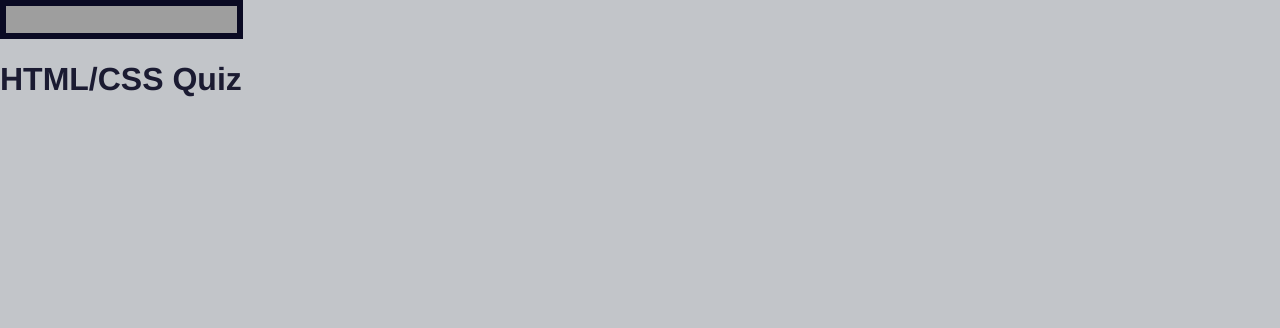
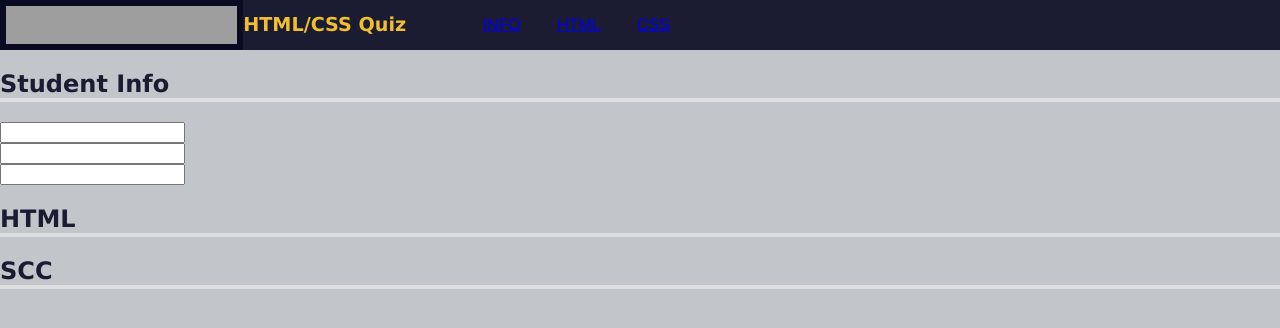
Before and after one commit to Tatyks/quiz_accessibility, a plain HTML site: page index.html in a window 1280 px wide. Drawn offline with Linux system fonts and the light colour scheme; grey boxes are pictures that could not be loaded.

Commit message:
Accessibility project step 10-20

```diff
--- a/index.html
+++ b/index.html
@@ -11,9 +11,42 @@
         <img src="https://cdn.freecodecamp.org/platform/universal/fcc_primary.svg"
         alt="freecodecamp logo image" id="logo">
         <h1>HTML/CSS Quiz</h1>
-        <nav></nav>
+        <nav>
+          <ul>
+            <li><a href="#student-info">INFO</a></li>
+            <li><a href="#html-questions">HTML</a></li>
+            <li><a href="#css-questions">CSS</a></li>
+          </ul>
+        </nav>
     </header>
-    <main></main>
+    <main>
+      <form action="https://freecodecamp.org/practice-project/accessibility-quiz" method="post">
+      <section role="region" aria-labelledby="student-info">
+        <h2 id="student-info">Student Info</h2>
+        <div class="info">
+          <label for=""></label>
+          <input type="text"></input>
+        </div>
+        <div class="info">
+          <label for=""></label>
+          <input type="text"></input>
+        </div>
+        <div class="info">
+          <label for=""></label>
+          <input type="text"></input>
+        </div>
+
+
+      </section>
+      <section role="region" aria-labelledby="html-questions">
+        <h2 id="html-questions">HTML</h2>
+      </section>
+      <section role="region" aria-labelledby="css-questions">
+        <h2 id="css-questions">SCC</h2>
+      </section>
+
+     </form>
+    </main>
 
   </body>
 </html>
--- a/styles.css
+++ b/styles.css
@@ -10,3 +10,31 @@ body {
     padding: 0.4rem;
     background-color:#0a0a23;
 }
+header {
+background-color:#1b1b32;
+display: flex;
+height: 50px;
+text-align: center;
+width: 100%;
+}
+h1 {
+  color: #f1be32;
+  font-size:min(5vw, 1.2em);
+}
+
+nav {
+  width: 50%;
+  max-width: 300px;
+  height: 50px;
+}
+
+nav > ul {
+  display: flex;
+   justify-content: space-evenly;
+}
+h1, h2 {
+  font-family:Verdana, Geneva, Tahoma, sans-serif;
+}
+h2 {
+  border-bottom:4px solid #dfdfe2;
+}
```
